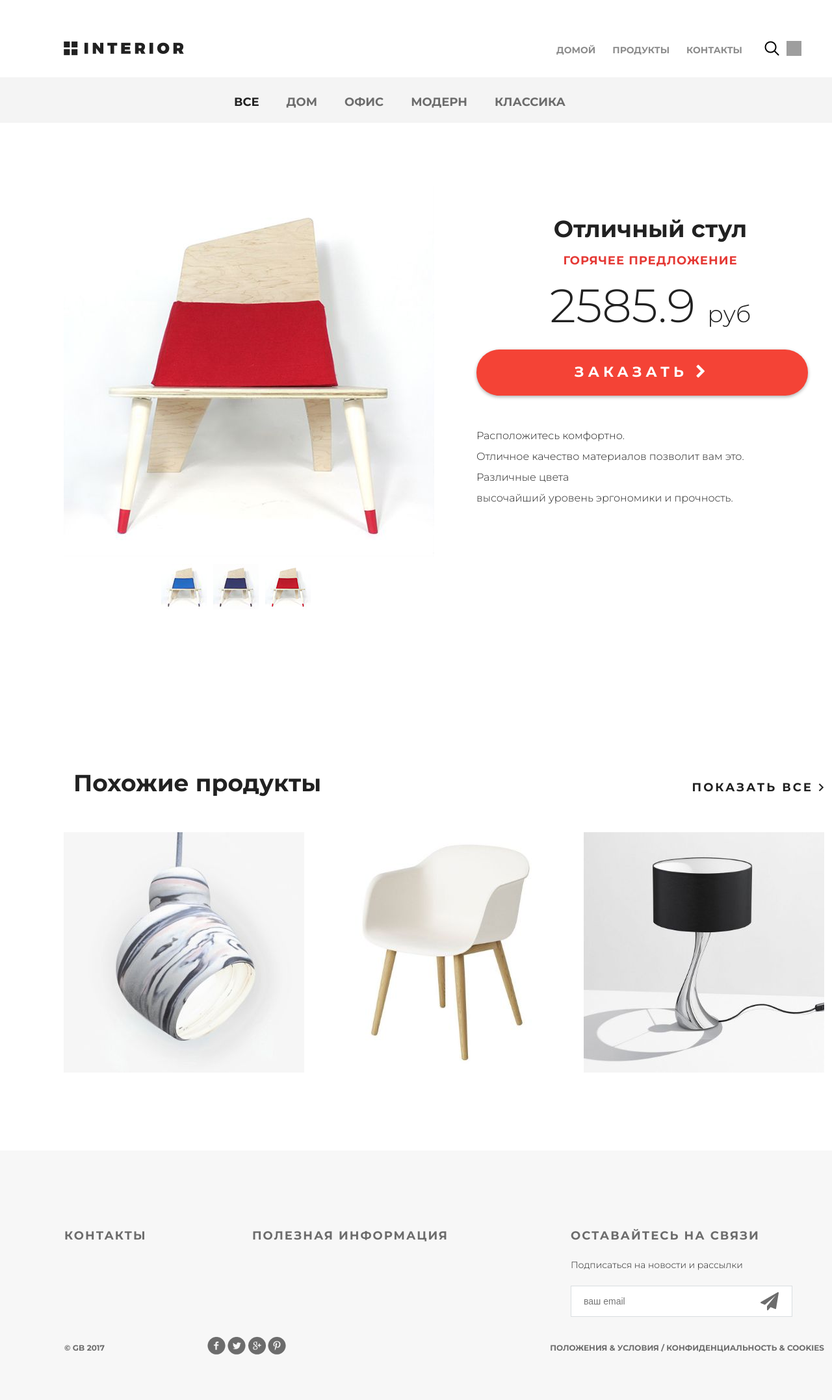
After one commit to Sharp-Mind/geekshop, a Django app: page /products/all in a window 1280 px wide; the page is wider, and only the part inside the window is pictured. The commit adds this page. Shown: that part at 65% size. Run offline with Django 3.2, Linux system fonts and the light colour scheme; grey boxes are pictures that could not be loaded.

Commit message:
Lesson 2 (#2)
* lesson_1. Working static site

* Lesson 2. Templates. Additional changes: file 'requirements.txt' added.

* Lesson 2. Context for templates

* Lesson 2. Repeat and filters

* Lesson 2. Dynamic content load test by json

```diff
--- a/geekshop/urls.py
+++ b/geekshop/urls.py
@@ -18,9 +18,14 @@ from django.urls import path
 
 import mainapp.views as mainapp
 
-urlpatterns =[
+urlpatterns = [
     path("admin/", admin.site.urls),
-    path("", mainapp.main),
-    path("products/", mainapp.products),
-    path("contact/", mainapp.contact),
+    path("", mainapp.main, name="main"),
+    path("products/", mainapp.products, name="products"),
+    path("products/all", mainapp.products, name="products_all"),
+    path("products/home", mainapp.products, name="products_home"),
+    path("products/office", mainapp.products, name="products_office"),
+    path("products/modern", mainapp.products, name="products_modern"),
+    path("products/classic", mainapp.products, name="products_classic"),
+    path("contact/", mainapp.contact, name="contact"),
 ]
--- /dev/null
+++ b/mainapp/imagine_outer_server/import.json
@@ -0,0 +1 @@
+[{"name": "Отличный стул", "desc": "Не оторваться.", "image_src": "product-11.jpg", "alt": "продукт 11"}, {"name": "Стул повышенного качества", "desc": "Комфортно.", "image_src": "product-21.jpg", "alt": "продукт 21"}, {"name": "Стул премиального качества", "desc": "Просто попробуйте.", "image_src": "product-31.jpg", "alt": "продукт 31"}]
--- /dev/null
+++ b/mainapp/templates/mainapp/base.html
@@ -0,0 +1,68 @@
+{% load staticfiles %}
+
+<!DOCTYPE html>
+<html>
+
+<head>
+    <meta charset="utf-8">
+    <title>
+        {% block title %}
+        {{ title|capfirst }}
+        {% endblock title %}
+    </title>
+
+    {% block css %}
+    <link rel="stylesheet" type="text/css" href="{% static 'style.css' %}">
+    <link rel="stylesheet" href="{% static 'fonts/font-awesome/css/font-awesome.css' %}">
+    {% endblock css %}
+
+    {% block js %}
+    {% endblock js %}
+
+</head>
+
+<body>
+    <div class="container">
+
+        {% block menu %}
+        {% endblock menu %}
+
+        <div class="content">
+            {% block content %}
+            {% endblock content %}
+        </div>
+
+    </div>
+
+    {% block footer %}
+    <div class="footer">
+        <div class="clearfix">
+            <div class="text-footer">
+                <h3>контакты</h3>
+            </div>
+            <div class="text-footer">
+                <h3>полезная информация</h3>
+            </div>
+            <div class="text-footer clearfix">
+                <h3>Оставайтесь на связи</h3>
+                <p>Подписаться на новости и рассылки</p>
+                <form>
+                    <input type="email" name="email" placeholder="ваш email">
+                    <a href="#"><i class="fa fa-paper-plane fa-2x" aria-hidden="true"></i></a>
+                </form>
+            </div>
+        </div>
+        <p class="small">&copy; GB 2017</p>
+        <div class="social">
+            <a href="#" class="social1"></a>
+            <a href="#" class="social2"></a>
+            <a href="#" class="social3"></a>
+            <a href="#" class="social4"></a>
+        </div>
+        <p class="small">Положения &amp; Условия / Конфиденциальность &amp; Cookies</p>
+    </div>
+    {% endblock %}
+
+</body>
+
+</html>
--- /dev/null
+++ b/mainapp/templates/mainapp/includes/inc_categories_menu.html
@@ -0,0 +1,9 @@
+<ul class="links-menu">
+    {% for link in links_menu %}
+    <li>
+        <a href="{% url link.href %}" class="{% if request.resolver_match.url_name == link.href %}active{% endif %}">
+            {{ link.name }}
+        </a>
+    </li>
+    {% endfor %}
+</ul>
--- /dev/null
+++ b/mainapp/templates/mainapp/includes/inc_menu.html
@@ -0,0 +1,20 @@
+<a href="/" class="logo"></a>
+<ul class="menu">
+    <li>
+        <a href="{% url 'main' %}" class="{% if request.resolver_match.url_name == 'main' %}active{% endif %}">
+            домой
+        </a>
+    </li>
+    <li>
+        <a href="{% url 'products' %}" class="{% if request.resolver_match.url_name == 'products' %}active{% endif %}">
+            продукты
+        </a>
+    </li>
+    <li>
+        <a href="{% url 'contact' %}" class="{% if request.resolver_match.url_name == 'contact' %}active{% endif %}">
+            контакты
+        </a>
+    </li>
+</ul>
+<a href="#" class="search"></a>
+<a href="#" class="basket"></a>
--- a/mainapp/templates/mainapp/products.html
+++ b/mainapp/templates/mainapp/products.html
@@ -1,3 +1,89 @@
+{% extends 'mainapp/base.html' %}
+{% load staticfiles %}
+
+
+{% block menu %}
+<div class="hero-white">
+	<div class="header clearfix">
+		{% include 'mainapp/includes/inc_menu.html' %}
+	</div>
+</div>
+{% endblock %}
+
+{% block content %}
+<div class="details">
+	<div class="links clearfix">
+		{% include 'mainapp/includes/inc_categories_menu.html' %}
+	</div>
+
+	<div class="details-products">
+		<div class="details-slider">
+			<div class="slider-product">
+				<img src="{% static 'img/slider1.jpg' %}">
+			</div>
+			<div class="slider-control">
+				<div class="block">
+					<a href="#"><img src="{% static 'img/controll.jpg' %}" alt="">
+						<div class="text"></div>
+					</a>
+				</div>
+				<div class="block">
+					<a href="#"><img src="{% static 'img/controll1.jpg' %}" alt="">
+						<div class="text"></div>
+					</a>
+				</div>
+				<div class="block">
+					<a href="#"><img src="{% static 'img/controll2.jpg' %}" alt="">
+						<div class="text"></div>
+					</a>
+				</div>
+			</div>
+		</div>
+
+		<div class="description">
+			<h3 class="big-bold">Отличный стул</h3>
+			<h3 class="red">горячее предложение</h3>
+			<p class="price"> 2585.9 <span>руб</span></p>
+			<a href="#" class="red-button">
+				заказать <i class="fa fa-chevron-right" aria-hidden="true"></i>
+			</a>
+			<div class="description-text">
+				<p>Расположитесь комфортно.</p>
+				<p>Отличное качество материалов
+					позволит вам это.</p>
+				<p>Различные цвета</p>
+				<p>высочайший уровень
+					эргономики и прочность.</p>
+			</div>
+		</div>
+	</div>
+
+	<div class="related">
+		<div class="title clearfix">
+			<h2>Похожие продукты</h2>
+			<a class="explore" href="#">показать все <img src="{% static 'img/arrow.png' %}" alt=""></a>
+		</div>
+		<div class="related-products clearfix">
+			{% for same_product in same_products %}
+			<div class="block">
+				<a href="#"><img src="{% static 'img/' %}{{ same_product.image_src }}"
+						alt="{{ same_product.image_alt }}">
+					<div class="text">
+						<img src="{% static 'img/icon-hover.png' %}" alt="img">
+						<h4>{{ same_product.name }}</h4>
+						<p>{{ same_product.desc }} </p>
+					</div>
+				</a>
+			</div>
+			{% endfor %}
+		</div>
+	</div>
+</div>
+
+<div class="clr"></div>
+
+{% endblock %}
+=======
 <!DOCTYPE html>
 <html>
 
--- a/mainapp/views.py
+++ b/mainapp/views.py
@@ -1,15 +1,87 @@
-# Create your views here.
+import datetime
+import json
 
 from django.shortcuts import render
 
 
 def main(request):
-    return render(request, "mainapp/index.html")
+    title = "главная"
+    products = [
+        {
+            "name": "Отличный стул",
+            "desc": "Расположитесь комфортно.",
+            "image_src": "product-1.jpg",
+            "image_href": "/product/1/",
+            "alt": "продукт 1",
+        },
+        {
+            "name": "Стул повышенного качества",
+            "desc": "Не оторваться.",
+            "image_src": "product-2.jpg",
+            "image_href": "/product/2/",
+            "alt": "продукт 2",
+        },
+    ]
+    content = {"title": title, "products": products}
+    return render(request, "mainapp/index.html", content)
 
 
 def products(request):
-    return render(request, "mainapp/products.html")
+
+
+    title = "продукты"
+    links_menu = [
+        {"href": "products_all", "name": "все"},
+        {"href": "products_home", "name": "дом"},
+        {"href": "products_office", "name": "офис"},
+        {"href": "products_modern", "name": "модерн"},
+        {"href": "products_classic", "name": "классика"},
+    ]
+
+    same_products = []
+
+    with open('mainapp/imagine_outer_server/import.json', 'r', encoding='utf-8') as json_file:
+        data = json.load(json_file)
+
+    [same_products.append(data[i]) for i in range(len(data))]
+
+    # same_products = [
+    #     {"name": "Отличный стул", "desc": "Не оторваться.",
+    #         "image_src": "product-11.jpg", "alt": "продукт 11"},
+    #     {"name": "Стул повышенного качества", "desc": "Комфортно.",
+    #         "image_src": "product-21.jpg", "alt": "продукт 21"},
+    #     {
+    #         "name": "Стул премиального качества",
+    #         "desc": "Просто попробуйте.",
+    #         "image_src": "product-31.jpg",
+    #         "alt": "продукт 31",
+    #     },
+    # ]
+
+    content = {"title": title, "links_menu": links_menu,
+               "same_products": same_products}
+    return render(request, "mainapp/products.html", content)
 
 
 def contact(request):
-    return render(request, "mainapp/contact.html")
+    title = "о нас"
+    visit_date = datetime.datetime.now()
+    locations = [
+        {"city": "Москва", "phone": "+7-888-888-8888",
+            "email": "info@geekshop.ru", "address": "В пределах МКАД"},
+        {
+            "city": "Екатеринбург",
+            "phone": "+7-777-777-7777",
+            "email": "info_yekaterinburg@geekshop.ru",
+            "address": "Близко к центру",
+        },
+        {
+            "city": "Владивосток",
+            "phone": "+7-999-999-9999",
+            "email": "info_vladivostok@geekshop.ru",
+            "address": "Близко к океану",
+        },
+    ]
+    content = {"title": title, "visit_date": visit_date,
+               "locations": locations}
+    return render(request, "mainapp/contact.html", content)
--- a/static/style.css
+++ b/static/style.css
@@ -1,3 +1,4 @@
+{% load staticfiles %}
 @import url('https://fonts.googleapis.com/css?family=Montserrat:100,300,400,700');
 * {
 	margin: 0;
```
Also changed, not shown: mainapp/templates/mainapp/contact.html (+39 -0 lines), mainapp/templates/mainapp/index.html (+50 -0 lines), requirements.txt (added, +104 -0 lines), 1 other file.
